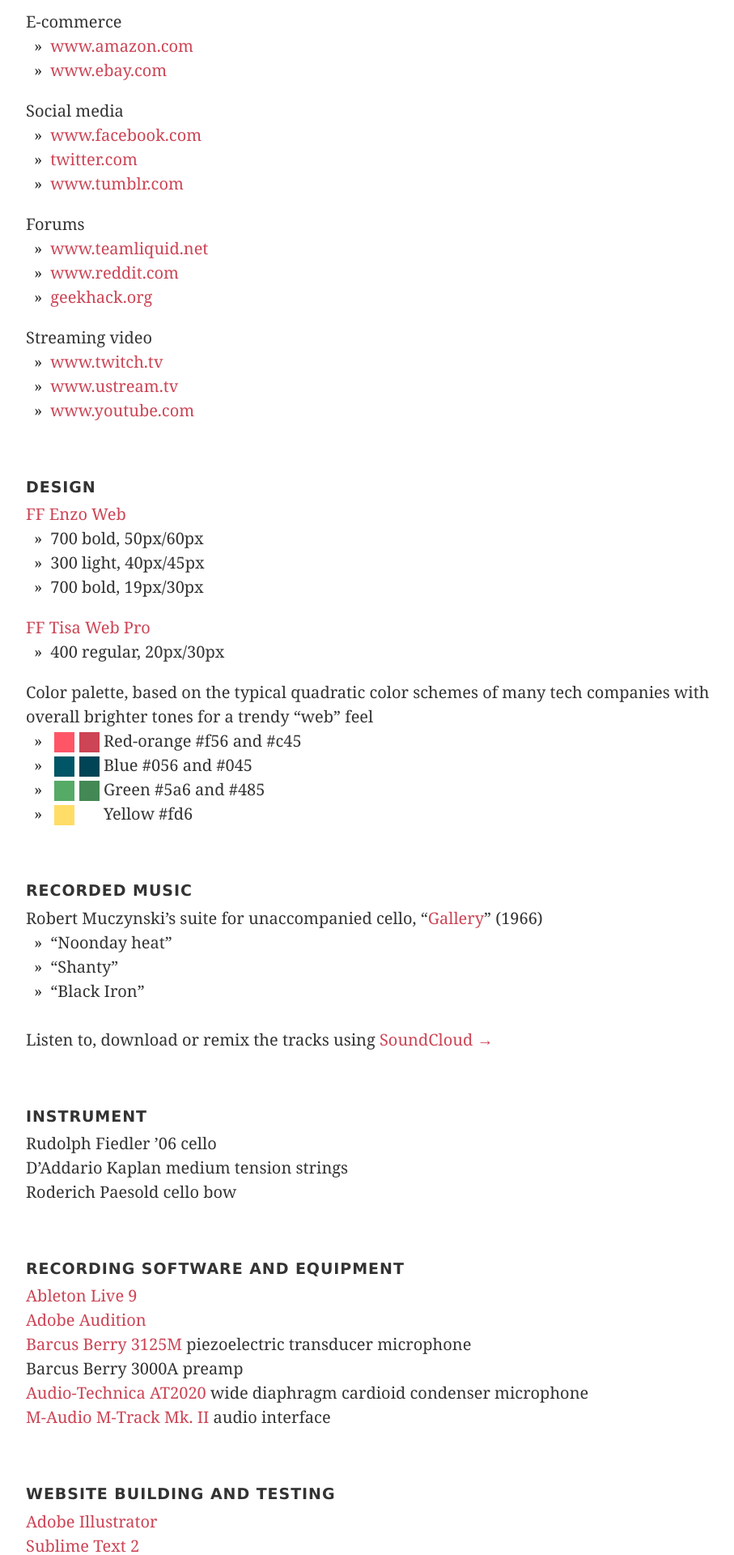
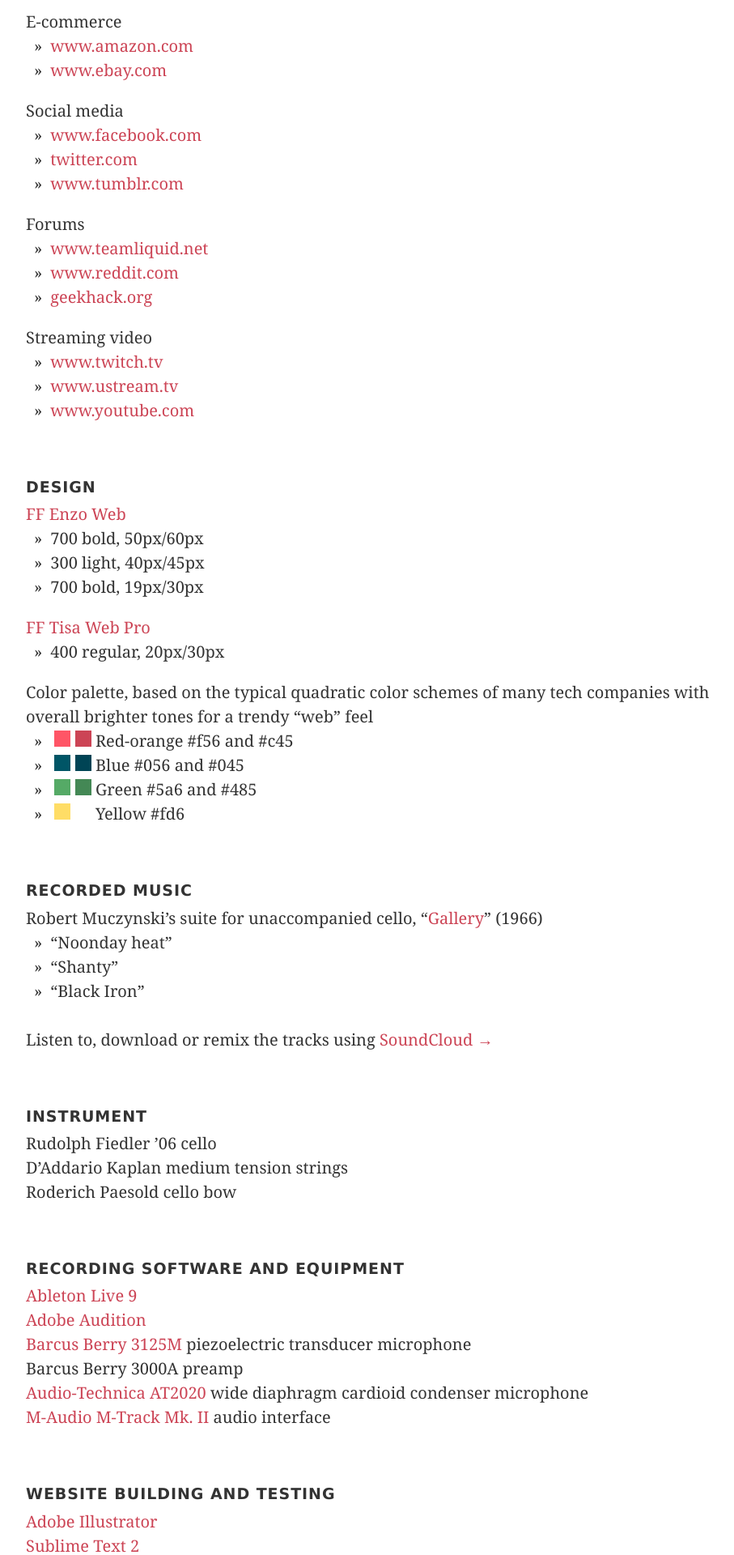
Before and after one commit to taylor-edwards/layout-patterns, a Jekyll site: the page built from sources.md, in a window 1280 px wide. Shown: the part 1061-2981 px from the top of the page at 81% size, without its empty margins (158-1065 px from the left). Built offline with Jekyll 4.4.1, drawn with Linux system fonts in a browser that asks for light colours.

Commit message:
Additional color swatch (.box) sizes

```diff
--- a/_sass/_objects.scss
+++ b/_sass/_objects.scss
@@ -35,13 +35,18 @@ nav {
 }
 div[class^="box"] {
   display: inline-block;
-  height: 1.25em;
-  vertical-align: middle;
-  width: 1.25em;
+  height: 1em;
+  vertical-align: baseline;
+  width: 1em;
   & ~ p {
     display: inline;
     margin: 0;
   }
+}
+div.box--small {
+  height: .85em;
+  margin-left: .15em;
+  width: .85em;
 }
 .box--red {
   background: $red;
```
